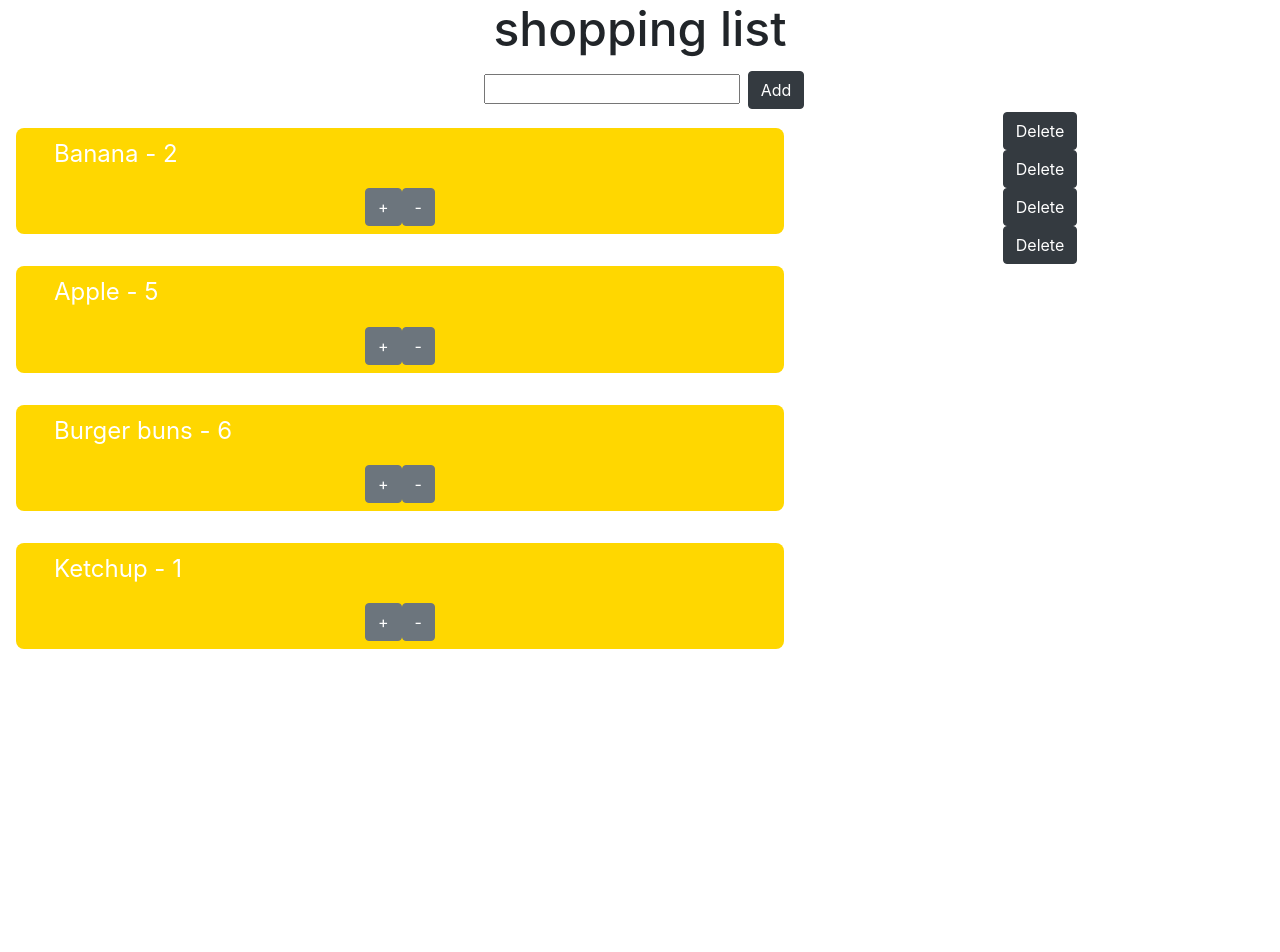
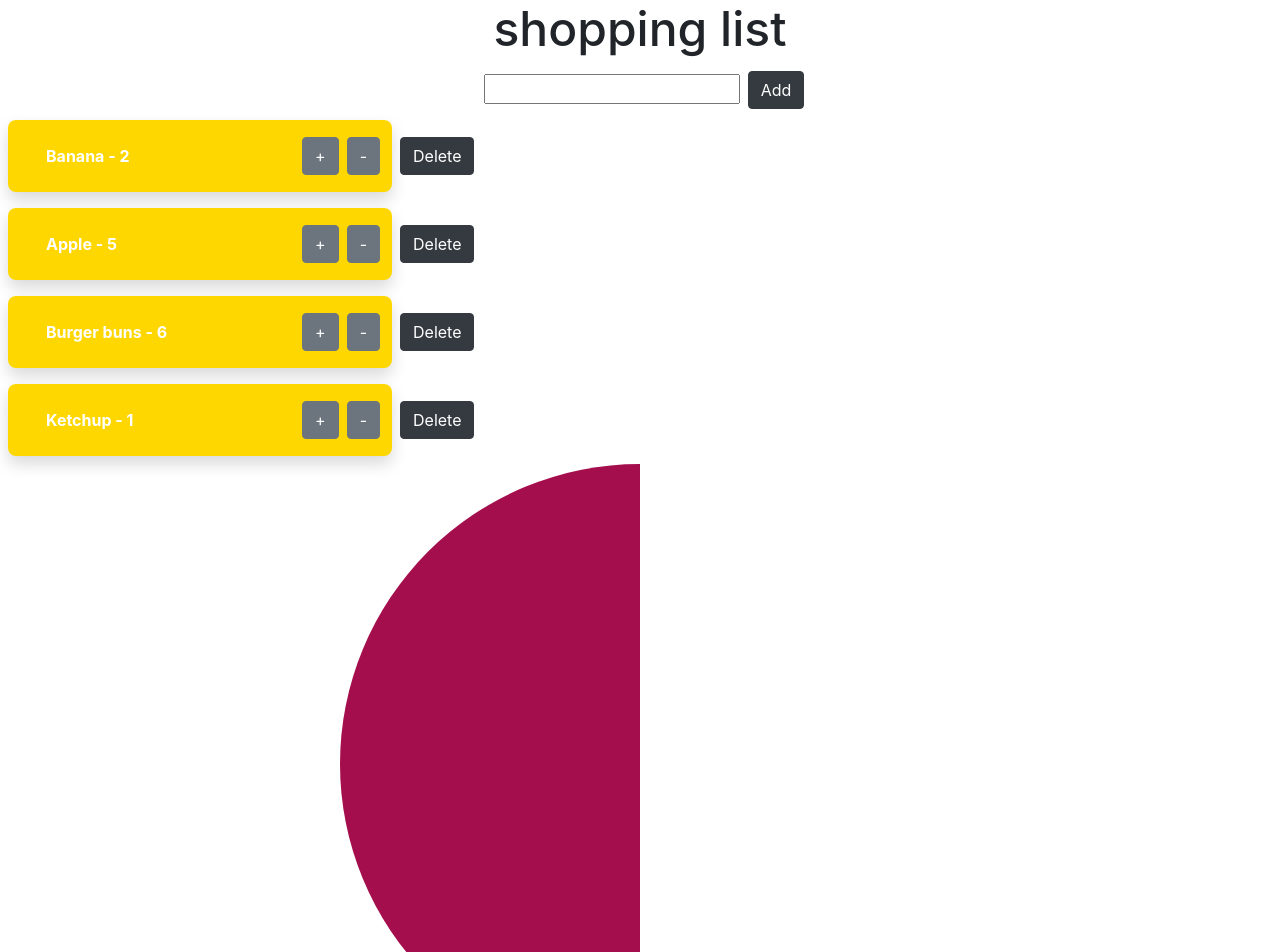
Before and after one commit to misraturp/shared-shopping-list-app, a React (Create React App) app: page / in a window 1280 px wide. Shown: the top 952 px of the page. Before the commit the page ends 800 px from the top, so only its background shows below. Built offline with nearby package versions, Linux system fonts and the light colour scheme.

Commit message:
working on the layout

```diff
--- a/src/components/Card.css
+++ b/src/components/Card.css
@@ -1,6 +1,23 @@
 p{
 	color: white;
-	text-align: left;
-	margin: 10px;
+	font-size:1rem;
+	font-weight: 700;
 	margin-left: 30px;
 }
+
+#itemname{
+	margin-top: 1rem;
+}
+
+.innercard{
+	display:flex;
+	flex-direction:row;
+	justify-content: space-between;
+	align-items: center;
+}
+
+.wholecard{
+	display:flex;
+	flex-direction: row;
+	align-items: center;
+}
--- a/src/components/Card.js
+++ b/src/components/Card.js
@@ -3,23 +3,21 @@ import './Card.css'
 
 const Card = ({name, quantity, increaseClick, decreaseClick}) => {
 	return(
-		<div>
-			<div className = 'bg-yellow f3 br3 pa2 ma3 bw2 fl w-60'>
-				<p> {name} - {quantity} </p>
-				<div className='quan_buttons'>
-					<button type="button" className="btn btn-secondary" onClick={increaseClick}>+</button>
+		<div className = 'wholecard'>
+			<div className = 'innercard bg-yellow br3 pa2 ma2 w-30 shadow'>
 
-					<button type="button" className="btn btn-secondary" onClick={decreaseClick}>-</button>
+				<p id='itemname'> {name} - {quantity} </p>
+
+				<div>
+				<button type="button" className="btn btn-secondary mh1" onClick={increaseClick}>+</button>
+
+				<button type="button" className="btn btn-secondary mh1" onClick={decreaseClick}>-</button>
 				</div>
 
 			</div>
 
-	        <div>
-	        	<button
-			        type="button"
-			        className="btn btn-dark"
-			        >Delete</button>
-	        </div>
+	        	<button type="button"
+			        className="btn btn-dark">Delete</button>
         </div>
 		);
 
--- /dev/null
+++ b/src/components/Menu.js
@@ -0,0 +1,24 @@
+import React from 'react';
+
+const Menu = () => {
+	return(
+		<svg width={window.innerWidth/2} height={window.innerHeight}>
+		   <circle
+		      cx={window.innerWidth/2}
+		      cy={300}
+		      r="300"
+		      fill='#A40E4C'
+				   />
+		</svg>
+		);
+}
+
+export default Menu;
+
+/*<svg width={window.innerWidth} height={window.innerHeight}>
+			<circle
+			cx={600}
+			cy={100}
+			r='500'
+			fill="red" />
+		</svg>*/
--- a/src/containers/App.css
+++ b/src/containers/App.css
@@ -0,0 +1,8 @@
+.bodyContent{
+	display:grid;
+	grid-template-columns: repeat(autofill, minmax(60px, 3fr));
+}
+
+.weirdCircle{
+	vertical-align: right;
+}
--- a/src/containers/App.js
+++ b/src/containers/App.js
@@ -1,6 +1,7 @@
 import React from 'react';
 import Shoplist from '../components/shoppinglist';
 import InputBox from '../components/Input';
+import Menu from '../components/Menu';
 import {items} from './items';
 import './App.css';
 
@@ -58,7 +59,12 @@ class App extends React.Component {
         <div className='tc'>
           <h1 className='f1'> shopping list </h1>
           <InputBox inputValue={this.state.inputfield} addClicked = {this.addClicked} onKeyPress={this.keyPressed} changed={this.handleChange}/>
-          <Shoplist listOfItems = {this.state.items}/>
+
+          <div className='bodyContent'>
+            <Shoplist listOfItems = {this.state.items}/>
+            <Menu className='weirdCircle' />
+          </div>
+
         </div>
 
       );
--- a/src/index.css
+++ b/src/index.css
@@ -1,5 +1,4 @@
 body {
-  margin: 0;
   font-family: -apple-system, BlinkMacSystemFont, "Segoe UI", "Roboto", "Oxygen",
     "Ubuntu", "Cantarell", "Fira Sans", "Droid Sans", "Helvetica Neue",
     sans-serif;
@@ -8,8 +7,3 @@ body {
   /*background: linear-gradient(to left, rgba(191, 209, 245,1) 0%, rgba(227,228,230,1) 100%);*/
 
 }
-
-code {
-  font-family: source-code-pro, Menlo, Monaco, Consolas, "Courier New",
-    monospace;
-}
```
Also changed, not shown: src/components/Menu.css (added).
